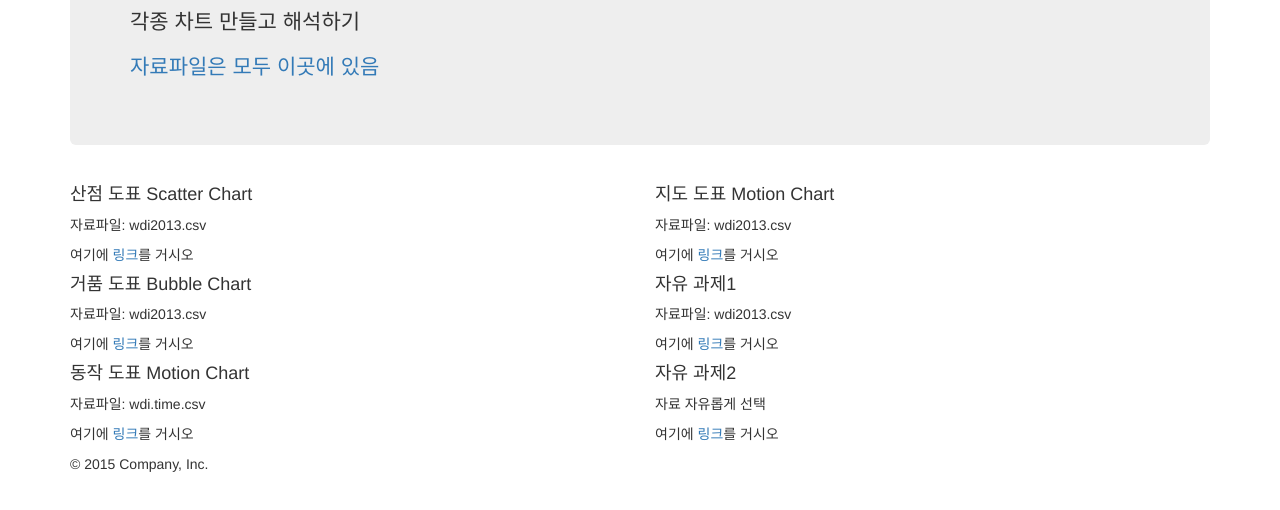
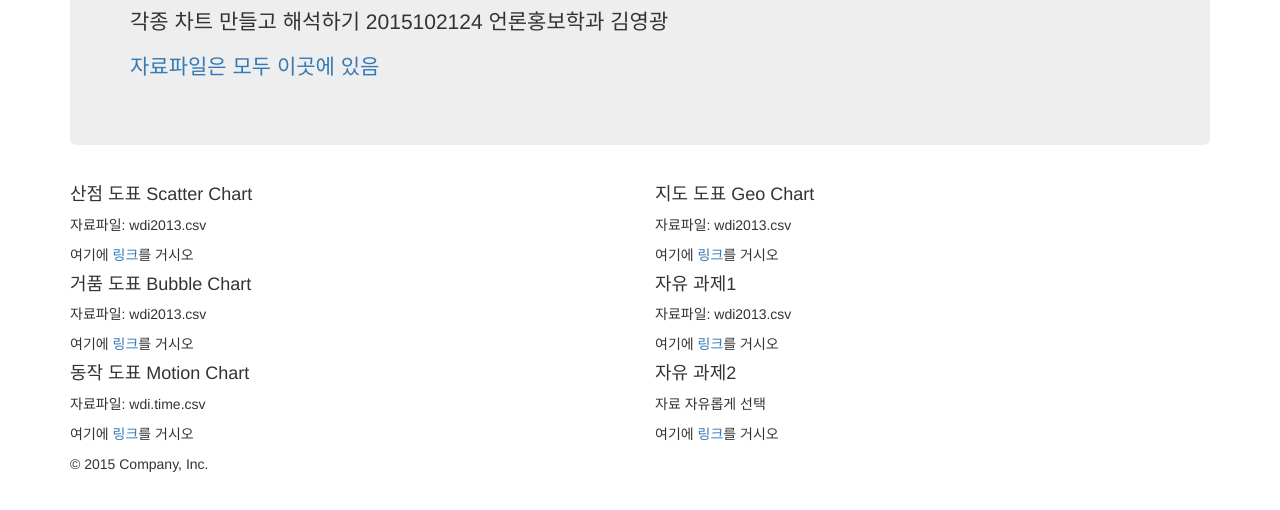
Before and after one commit to KimYK2015/KimYK2015.github.io, a plain HTML site: page boot.html in a window 1280 px wide. Shown: the part 160-670 px from the top of the page. Drawn offline with nearby package versions, Linux system fonts and the light colour scheme; a script that the page names is missing.

Commit message:
Update boot.html

```diff
--- a/boot.html
+++ b/boot.html
@@ -44,7 +44,7 @@
 
       <div class="jumbotron">
         <h2>기말 과제</h2>
-        <p class="lead">각종 차트 만들고 해석하기</p>
+        <p class="lead">각종 차트 만들고 해석하기 2015102124 언론홍보학과 김영광</p>
         <p><a href="https://sites.google.com/a/minds.kr/file/file">자료파일은 모두 이곳에 있음</a></p>
       </div>
 
@@ -64,7 +64,7 @@
         </div>
 
         <div class="col-lg-6">
-          <h4>지도 도표 Motion Chart</h4>
+          <h4>지도 도표 Geo Chart</h4>
           <p>자료파일: wdi2013.csv</p>
           <p>여기에 <a href="이 자리에 URL">링크</a>를 거시오</p>
 
```
